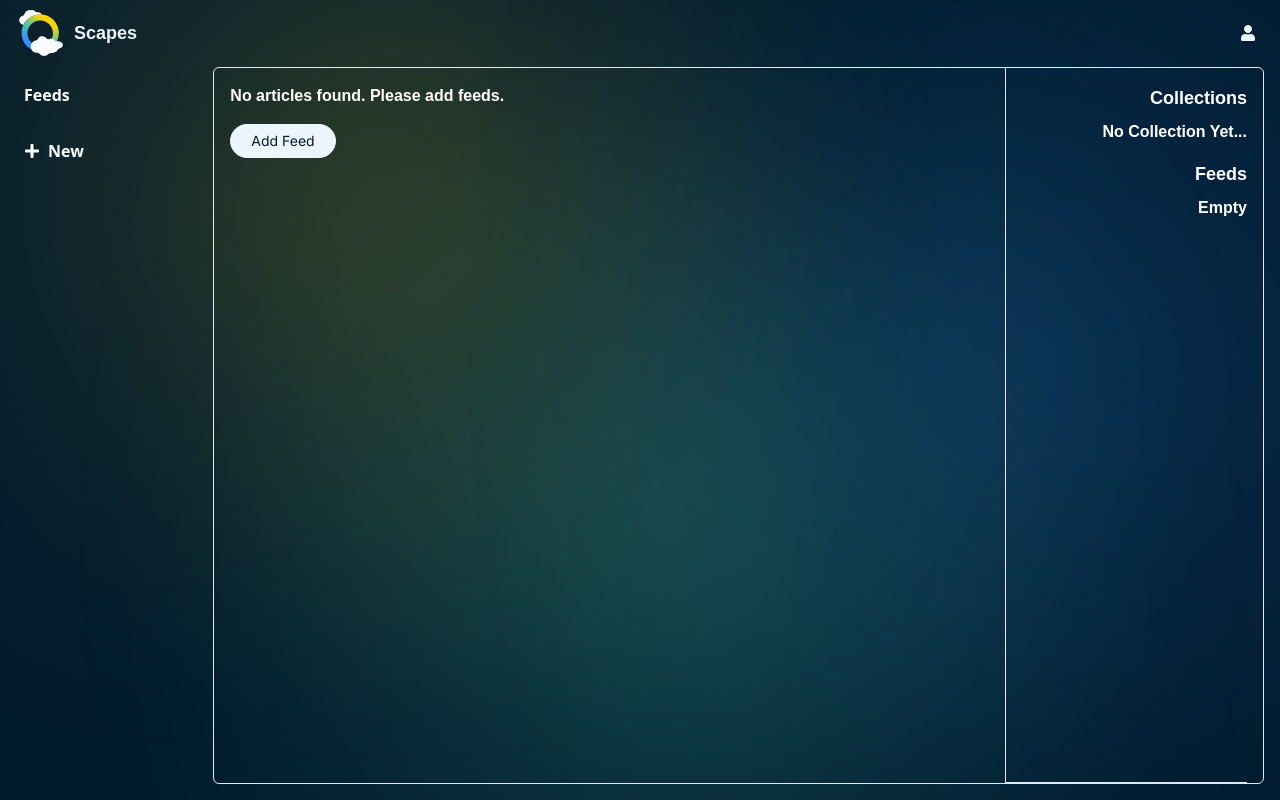
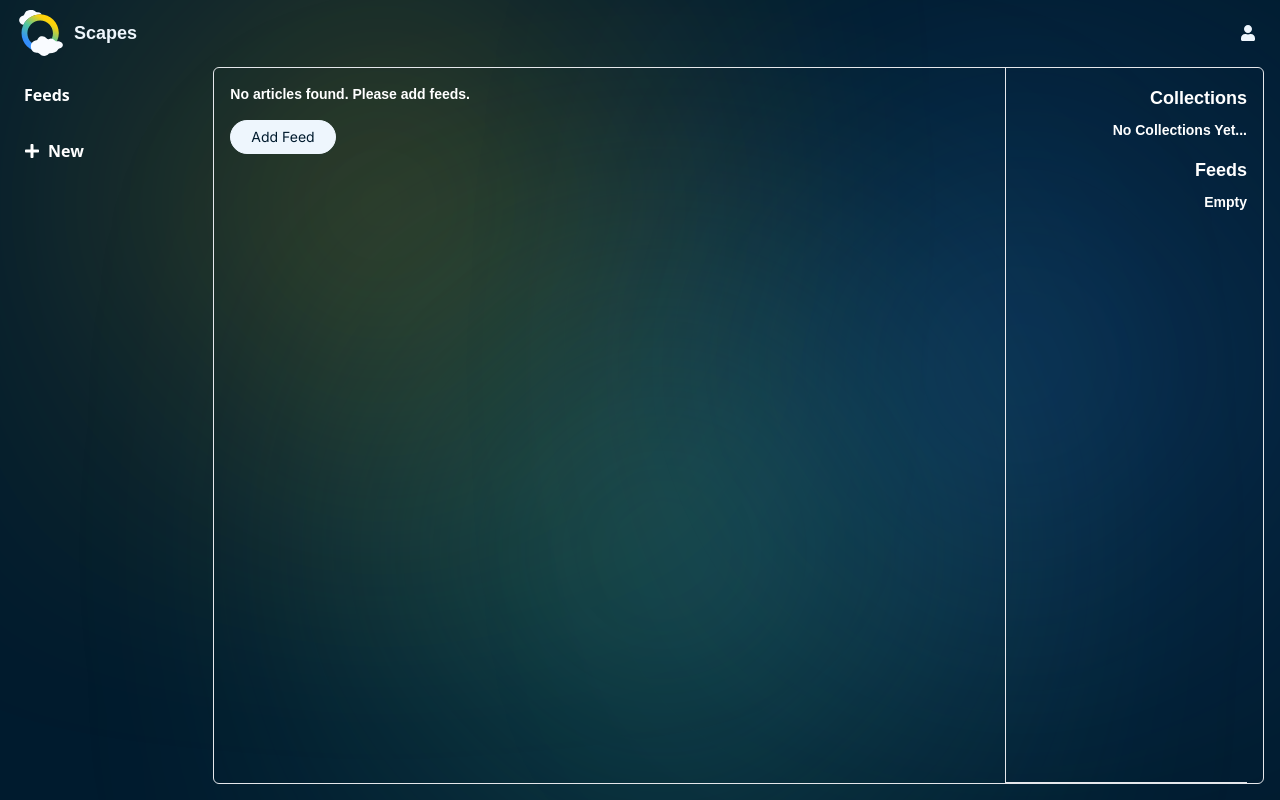
Before and after one commit to oofytronic/nextscapes, a Next.js app: page /dash in a window 1280 px wide. Built offline with nearby package versions, Linux system fonts and the light colour scheme.

Commit message:
smaller text for empty areas

```diff
--- a/app/dash/page.jsx
+++ b/app/dash/page.jsx
@@ -77,7 +77,7 @@ export default function DashboardPage() {
 		                        <button className="light_btn" key={collection.id}>{collection.name}</button>
 		                    ))
 		                ) : (
-		                    <p>No Collection Yet...</p>
+		                    <p className="font-satoshi text-sm">No Collections Yet...</p>
 		                )}
 		            </div>
 		        </div>
@@ -91,14 +91,14 @@ export default function DashboardPage() {
 		    </div>
 		    {articles.length === 0 ? (
 		        <div className="flex flex-col gap-4 md:col-span-3 order-2 md:order-1 py-4">
-		            <p className="font-satoshi font-semibold">No articles found. Please add feeds.</p>
+		            <p className="font-satoshi font-semibold text-sm">No articles found. Please add feeds.</p>
 		            <Link href="/dash/add-feed" className="light_btn w-fit">
 		                Add Feed
 		            </Link>
 		        </div>
 		    ) : (
 		        <div className="md:col-span-3 order-2 md:order-1 flex flex-col gap-4 py-4 h-full overflow-y-auto">
-		            <h1 className="font-satoshi font-bold head_text">Main Feed</h1>
+		            <h1 className="font-satoshi font-bold head_text">Main Collection</h1>
 		            <div className="grid grid-cols-1 md:grid-cols-3 gap-4 w-full">
 		                {articles.map((article, index) => (
 		                    <a key={index} href={article.link} target="_blank" rel="noopener noreferrer" className="h-full w-full">
--- a/components/Feed.jsx
+++ b/components/Feed.jsx
@@ -9,7 +9,7 @@ const FeedCardList = ({ data, handleTagClick }) => {
 	return (
 		<>
 		{data.length === 0 ? (
-			<p>Empty</p>
+			<p className="font-satoshi text-sm">Empty</p>
 		) : (
 				<div className="flex flex-wrap justify-end gap-4 w-full">
 					{data.map((post) => {
```
